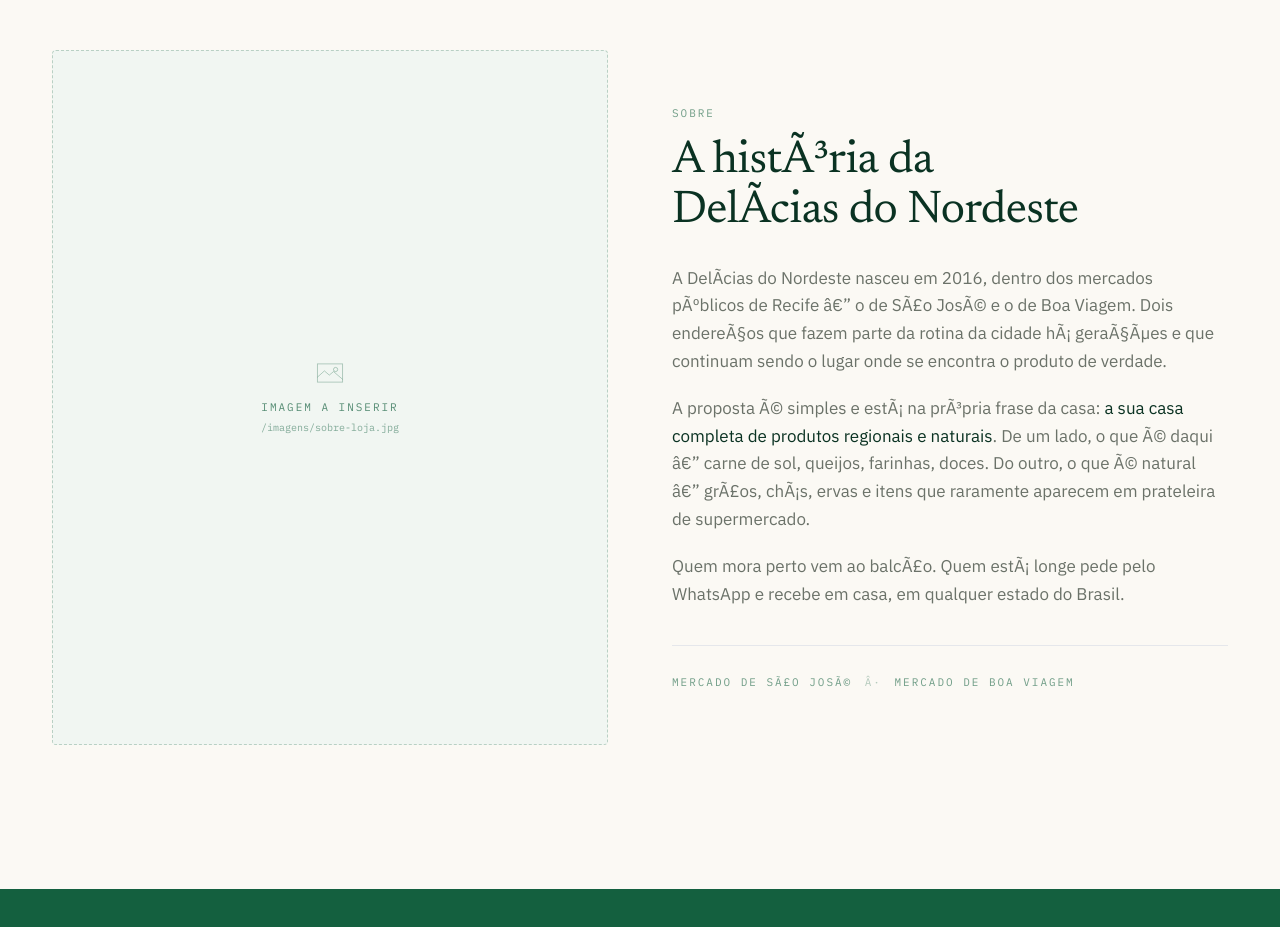
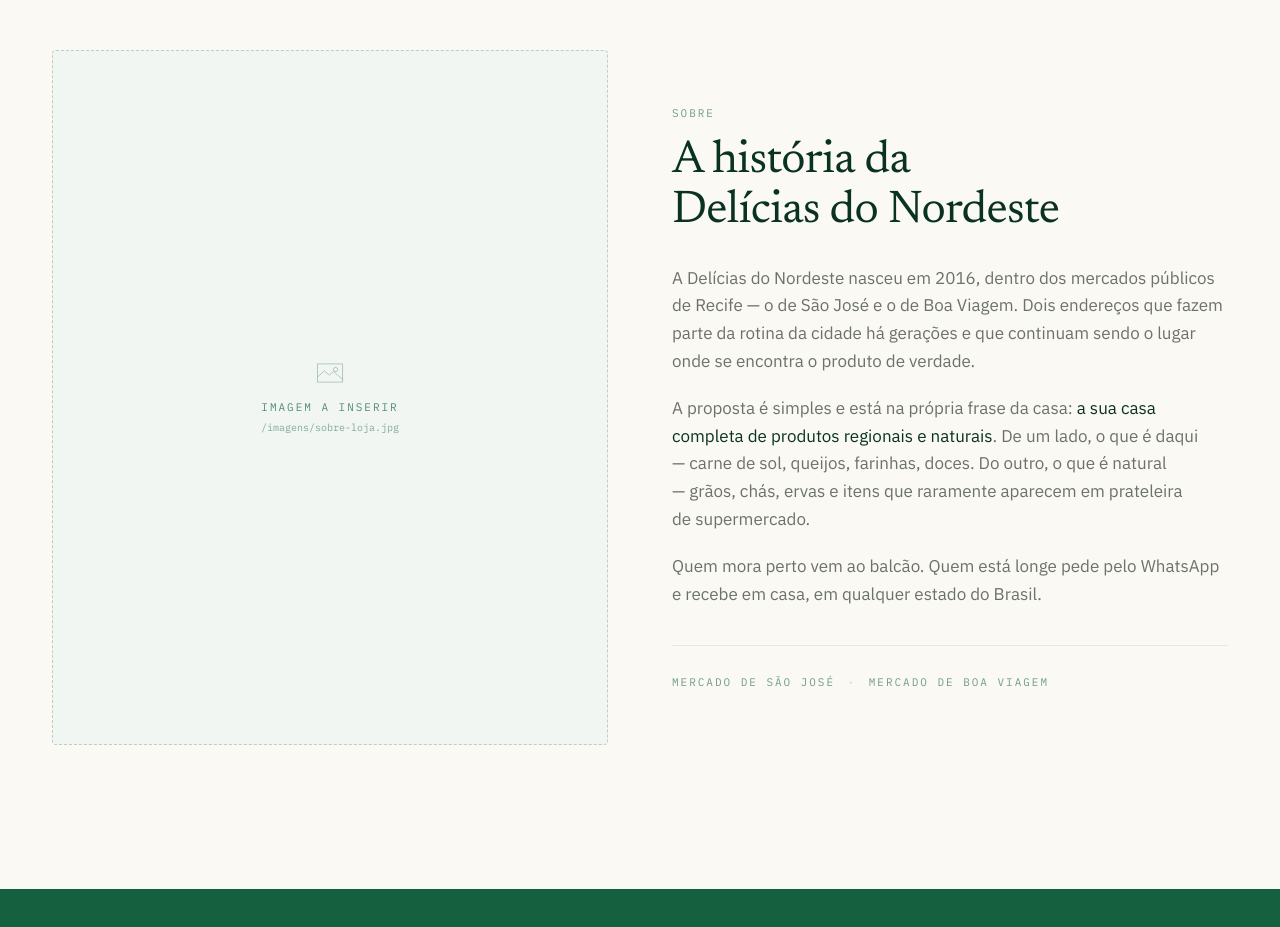
Before and after one commit to kaiopamorim-droid/Deliciasdonordeste, a React (Vite) app: page / in a window 1280 px wide. Shown: the part 4220-5147 px from the top of the page. Built offline with nearby package versions, Linux system fonts and the light colour scheme.

Commit message:
corrige acentuacao quebrada em Destaque e Sobre

```diff
--- a/src/sections/Destaque.jsx
+++ b/src/sections/Destaque.jsx
@@ -21,7 +21,7 @@
             <Figura
               imagem={null}
               arquivo="destaque-produto.jpg"
-              alt="ComposiÃ§Ã£o de produtos da DelÃ­cias do Nordeste"
+              alt="Composição de produtos da Delícias do Nordeste"
               className="aspect-[4/3] w-full rounded-marca border border-creme/15 !bg-verde-escuro/40"
             />
           </Revelar>
--- a/src/sections/Sobre.jsx
+++ b/src/sections/Sobre.jsx
@@ -10,7 +10,7 @@
             <Figura
               imagem={null}
               arquivo="sobre-loja.jpg"
-              alt="Fachada da DelÃ­cias do Nordeste no mercado"
+              alt="Fachada da Delícias do Nordeste no mercado"
               className="aspect-[4/5] w-full rounded-marca"
             />
           </Revelar>
@@ -18,33 +18,34 @@
           <Revelar atraso={120}>
             <p className="etiqueta text-verde/60">Sobre</p>
             <h2 className="mt-4 font-serif text-[34px] leading-[1.08] tracking-[-0.015em] text-verde-escuro sm:text-[42px] lg:text-[46px]">
-              A histÃ³ria da DelÃ­cias do Nordeste
+              A história da Delícias do Nordeste
             </h2>
 
             <div className="mt-7 space-y-5 text-[17px] leading-relaxed text-cinza">
               <p>
-                A DelÃ­cias do Nordeste nasceu em {marca.desde}, dentro dos mercados pÃºblicos de
-                Recife â€” o de SÃ£o JosÃ© e o de Boa Viagem. Dois endereÃ§os que fazem parte da rotina
-                da cidade hÃ¡ geraÃ§Ãµes e que continuam sendo o lugar onde se encontra o produto de
+                A Delícias do Nordeste nasceu em {marca.desde}, dentro dos mercados públicos de
+                Recife — o de São José e o de Boa Viagem. Dois endereços que fazem parte da rotina
+                da cidade há gerações e que continuam sendo o lugar onde se encontra o produto de
                 verdade.
               </p>
               <p>
-                A proposta Ã© simples e estÃ¡ na prÃ³pria frase da casa:{' '}
+                A proposta é simples e está na própria frase da casa:{' '}
                 <em className="not-italic text-verde-escuro">
                   a sua casa completa de produtos regionais e naturais
                 </em>
-                . De um lado, o que Ã© daqui â€” carne de sol, queijos, farinhas, doces. Do outro, o
-                que Ã© natural â€” grÃ£os, chÃ¡s, ervas e itens que raramente aparecem em prateleira de
+                . De um lado, o que é daqui — carne de sol, queijos, farinhas, doces. Do outro, o
+                que é natural — grãos, chás, ervas e itens que raramente aparecem em prateleira de
                 supermercado.
               </p>
               <p>
-                Quem mora perto vem ao balcÃ£o. Quem estÃ¡ longe pede pelo WhatsApp e recebe em casa,
+                Quem mora perto vem ao balcão. Quem está longe pede pelo WhatsApp e recebe em casa,
                 em qualquer estado do Brasil.
               </p>
             </div>
 
-            <div className="mt-9 flex items-center gap-4 border-t border-verde/12 pt-7">              <p className="etiqueta text-verde/60">
-                Mercado de SÃ£o JosÃ© <span className="mx-1 text-verde/30">Â·</span> Mercado de Boa
+            <div className="mt-9 flex items-center gap-4 border-t border-verde/12 pt-7">
+              <p className="etiqueta text-verde/60">
+                Mercado de São José <span className="mx-1 text-verde/30">·</span> Mercado de Boa
                 Viagem
               </p>
             </div>
```
